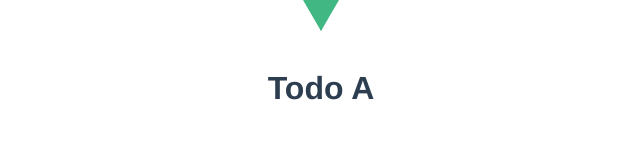
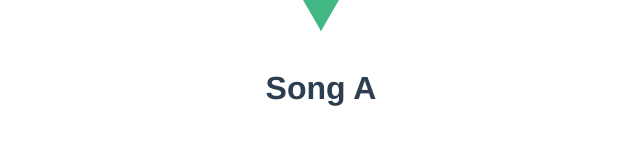
Before and after one commit to kyle-hall/song-suggester, a Vue app: page / in a window 1280 px wide. Shown: the part 215-360 px from the top of the page, without its empty margins (319-959 px from the left). Built offline with nearby package versions, Linux system fonts and the light colour scheme.

Commit message:
renames TodoList to SongList to match domain

```diff
--- a/src/App.vue
+++ b/src/App.vue
@@ -1,17 +1,17 @@
 <template>
   <div id="app">
     <img src="./assets/logo.png">
-    <todo-list></todo-list>
+    <song-list></song-list>
   </div>
 </template>
 
 <script>
-import TodoList from '@/components/TodoList';
+import SongList from '@/components/SongList';
 
 export default {
   name: 'app',
   components: {
-    TodoList
+    SongList
   }
 };
 </script>
--- a/src/components/TodoList.vue
+++ b/src/components/SongList.vue
@@ -1,6 +1,6 @@
 <template>
     <div class="todo">
-        <h1>Todo A</h1>
+        <h1>Song A</h1>
     </div>
 </template>
 
```
Also changed, not shown: 1 other file (tests, documents, lock files or other folders).
